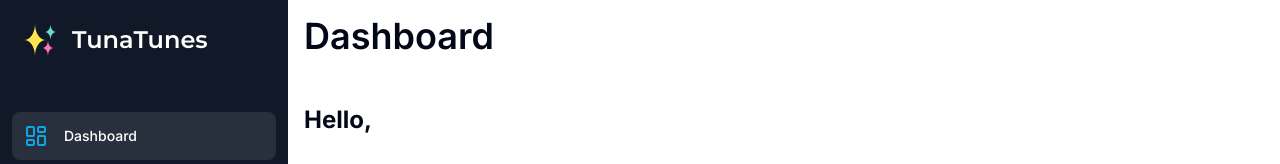
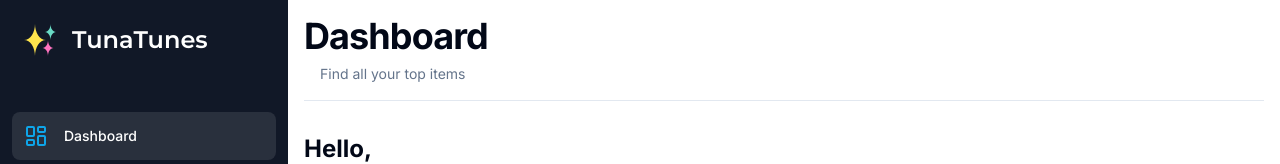
Before and after one commit to Exploser/TunaTunes, a Next.js app: page /dashboard in a window 1280 px wide. Shown: the top 164 px of the page. Built offline with nearby package versions, Linux system fonts and the light colour scheme; no server answers.

Commit message:
Add heading component for dashboard page

```diff
--- a/app/(routes)/dashboard/page.tsx
+++ b/app/(routes)/dashboard/page.tsx
@@ -4,6 +4,7 @@ import { Artist, SpotifyTopArtistsResponse, SpotifyTopTracksResponse, Tracks } f
 import { useEffect, useState } from "react";
 import TopArtistsCarousel from "./components/top-artists-carousel";
 import TopTracksCarousel from "./components/top-tracks-carousel";
+import { Heading } from "@/components/ui/heading";
 
 const DashboardPage = () => {
     const [artists, setArtitst] = useState<Artist[]>([]);
@@ -21,6 +22,7 @@ const DashboardPage = () => {
         });
         return `${baseUrl}?${params.toString()}`;
     };
+
     const buildSpotifyTracksURL = (timeRange = 'short_term', limit = 5, offset = 0) => {
         const baseUrl = '/api/spotify/getTopTracks';
         const params = new URLSearchParams({
@@ -30,6 +32,7 @@ const DashboardPage = () => {
         });
         return `${baseUrl}?${params.toString()}`;
     };
+
     const fetchTopArtists = async (timeRange: string, limit: number) => {
         try {
             const url = buildSpotifyArtistsURL(timeRange, limit);
@@ -47,6 +50,7 @@ const DashboardPage = () => {
         console.log(error);
         return error;
     };
+
     const fetchTopTracks = async (timeRange: string, limit: number) => {
         try {
             const url = buildSpotifyTracksURL(timeRange, limit);
@@ -70,9 +74,10 @@ const DashboardPage = () => {
         fetchTopArtists(timeRange, limit).catch((err) => console.error(err));
         fetchTopTracks(timeRange, limit).catch((err) => console.error(err));
     }, []);
+
     return (
         <div className="min-h-full">
-            <h1 className="font-semibold text-4xl p-4">Dashboard</h1>
+            <Heading title="Dashboard" description="Find all your top items" />
             <h3 className="font-bold text-2xl py-8 px-4"> Hello, </h3>
             <div className="flex justify-center items-center w-full">
                 <SpotifyProfile />
```
